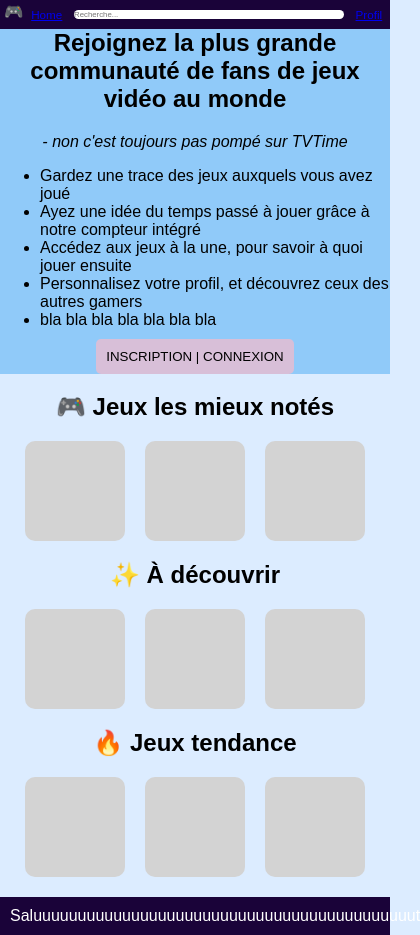
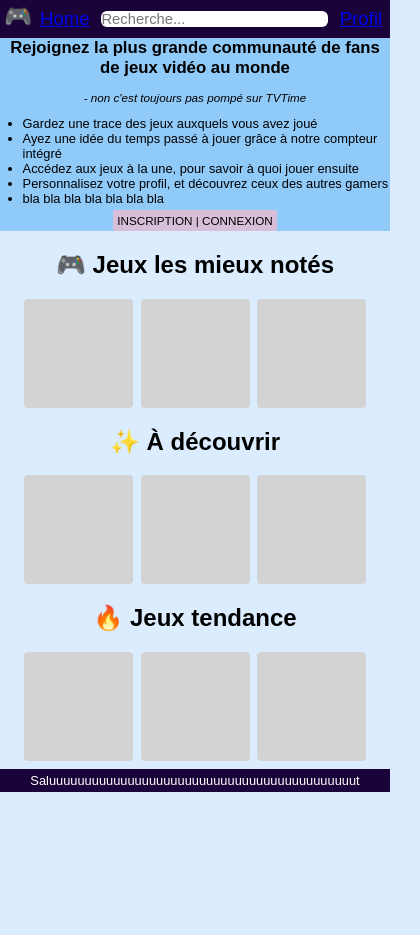
Before and after one commit to m-guillard/projet_web, a React (Create React App) app in the folder projet/game-time/: page / in a window 390 px wide. Shown: the whole page, 420 px wide, since content can reach past the window. After the commit the page ends 844 px from the top, so only its background shows below. Built offline with nearby package versions, Linux system fonts and the light colour scheme.

Commit message:
header et accueil meilleur responsive

```diff
--- a/projet/game-time/src/pages/Accueil.js
+++ b/projet/game-time/src/pages/Accueil.js
@@ -1,6 +1,7 @@
 import "../styles/Accueil.css";
 import { Link } from 'react-router-dom';  // Importation de Link pour la navigation
 import Header from "../pages/Header";  // Importation du bandeau Header du haut
+import { Card } from "@mui/material";
 
 const App = () => {
   return (
--- a/projet/game-time/src/pages/Profile.js
+++ b/projet/game-time/src/pages/Profile.js
@@ -8,12 +8,21 @@ function Profile(){
         <div class="presentation">
             <div class="avatar">
                 <Avatar sx={{width:"20vw",height:"20vw",margin:"10vw 10vw 2vw 10vw"}}/>
-                azer
+                avatar
             </div>
             <div class="infos">
                 <h2 id="titreinfos">
                     Informations:
                 </h2>
+                <p class="name">
+                    Robin JENNY
+                </p>
+                <p class="birthdate">
+                    10/04/2005
+                </p>
+                <p class="email">
+                    robinjenny73@gmail.com
+                </p>
             </div>
         </div>
     </div>)
--- a/projet/game-time/src/styles/Accueil.css
+++ b/projet/game-time/src/styles/Accueil.css
@@ -48,30 +48,33 @@ body {
 /*  Titre principal de la section hero  */
 .hero h1 {
   margin-top: 0vw;
-  font-size: 24px;
+  font-size: calc(7px + 2.5vw);
 }
 
 /*  Texte secondaire en italique, genre "Non c'est pas pompé sur TVTime  */
 .subtext {
+  font-size: calc(7px + 1.2vw);
   font-style: italic;
 }
 
 /* Pour la liste à point */
 ul {
+  font-size: calc(7px + 1.5vw);
   text-align: left; /* Aligner le texte à gauche */
-  padding-left: 40px; /* Ajuster l'espace entre le bord et les puces */
+  padding-left: calc(7px + 4vw); /* Ajuster l'espace entre le bord et les puces */
   margin: 0 auto; /* Centrer la liste tout en gardant le texte à gauche */
   /*display: inline-block;*/ /* Évite que la liste prenne toute la largeur */
 }
 
 /*  Bouton d'inscription/connexion  */
 .btn {
-  margin-top: 10px;
-  padding: 10px;
+  margin-top: 1vw;
+  padding: 1vw;
   background-color: #d8bfd8;
   border: none;
-  border-radius: 5px;
+  border-radius: 0.5vw;
   cursor: pointer;
+  font-size: calc(7px + 1.2vw);
 }
 
 /*  Section contenant les jeux  */
@@ -83,22 +86,23 @@ ul {
 .games-grid {
   display: flex; /* Utilise Flexbox pour aligner les jeux */
   justify-content: center; /* Centre les éléments horizontalement */
-  gap: 20px; /* Ajoute un espace entre les cartes */
-  margin-bottom: 20px; /* Ajoute un espace sous la grille */
+  gap: 2vw; /* Ajoute un espace entre les cartes */
+  margin-bottom: 2vw; /* Ajoute un espace sous la grille */
 }
 
 /*  Carte individuelle pour un jeu  */
 .game-card {
-  width: 100px;
-  height: 100px;
+  width: calc(70px + 10vw);
+  height: calc(70px + 10vw);
   background-color: lightgray;
-  border-radius: 10px; /* Coins arrondis */
+  border-radius: 1vw; /* Coins arrondis */
 }
 
 /*  Pied de page  */
 .footer {
   background-color: #1a0339;
   color: white;
-  padding: 10px;
-  margin-top: 20px; /* Ajoute un espace entre la section précédente et le footer */
+  padding: 1vw;
+  margin-top: 2vw; /* Ajoute un espace entre la section précédente et le footer */
+  font-size: calc(7px + 1.5vw);
 }
--- a/projet/game-time/src/styles/Header.css
+++ b/projet/game-time/src/styles/Header.css
@@ -1,6 +1,6 @@
 /* Header.css */
 .header {
-    font-size: 3vw;
+    font-size: calc(7px + 3vw);
     position: relative;
     padding: 0;
     background-color: #1a0339;
@@ -27,16 +27,16 @@
 .logo{
     margin-left: 1vw;
     margin-bottom: 1vw;
-    font-size: 4vw;
+    font-size: calc(7px + 4vw);
 }
 
 /* Champ de recherche */
 .search {
     padding: 0;
     margin: 0;
-    border-radius: 5px;
+    border-radius: calc(4px + 0.5vw);
     border: none;
-    font-size: 2vw;
+    font-size: calc(7px + 2vw);
     width: 100%;
 }
 
--- a/projet/game-time/src/styles/profile.css
+++ b/projet/game-time/src/styles/profile.css
@@ -24,6 +24,7 @@
 }
 
 .infos{
+    text-align: center;
     flex-grow: 1;
     background-color: #e5e5e5;
     border: solid 0.5vw #000000;
```
